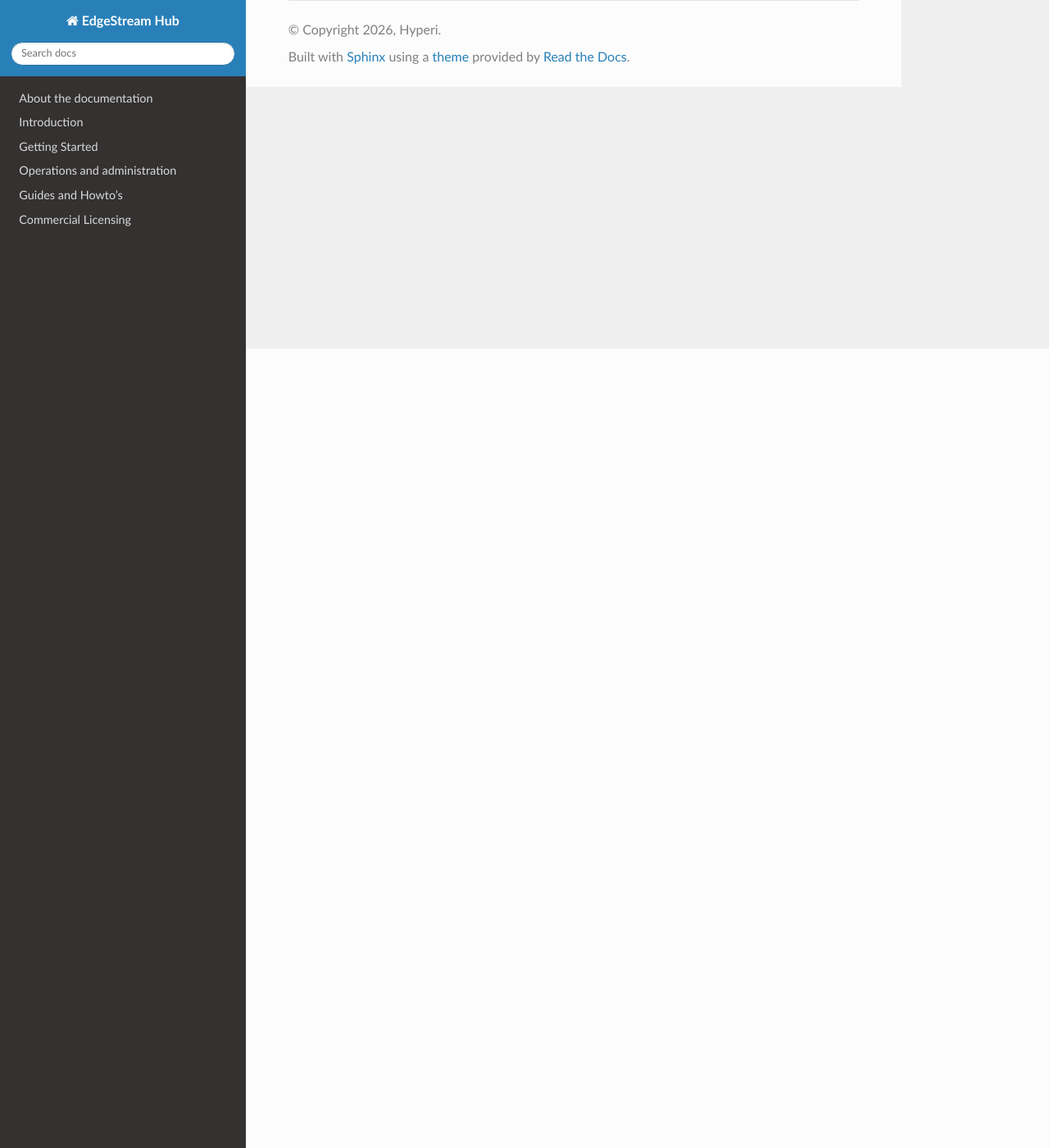
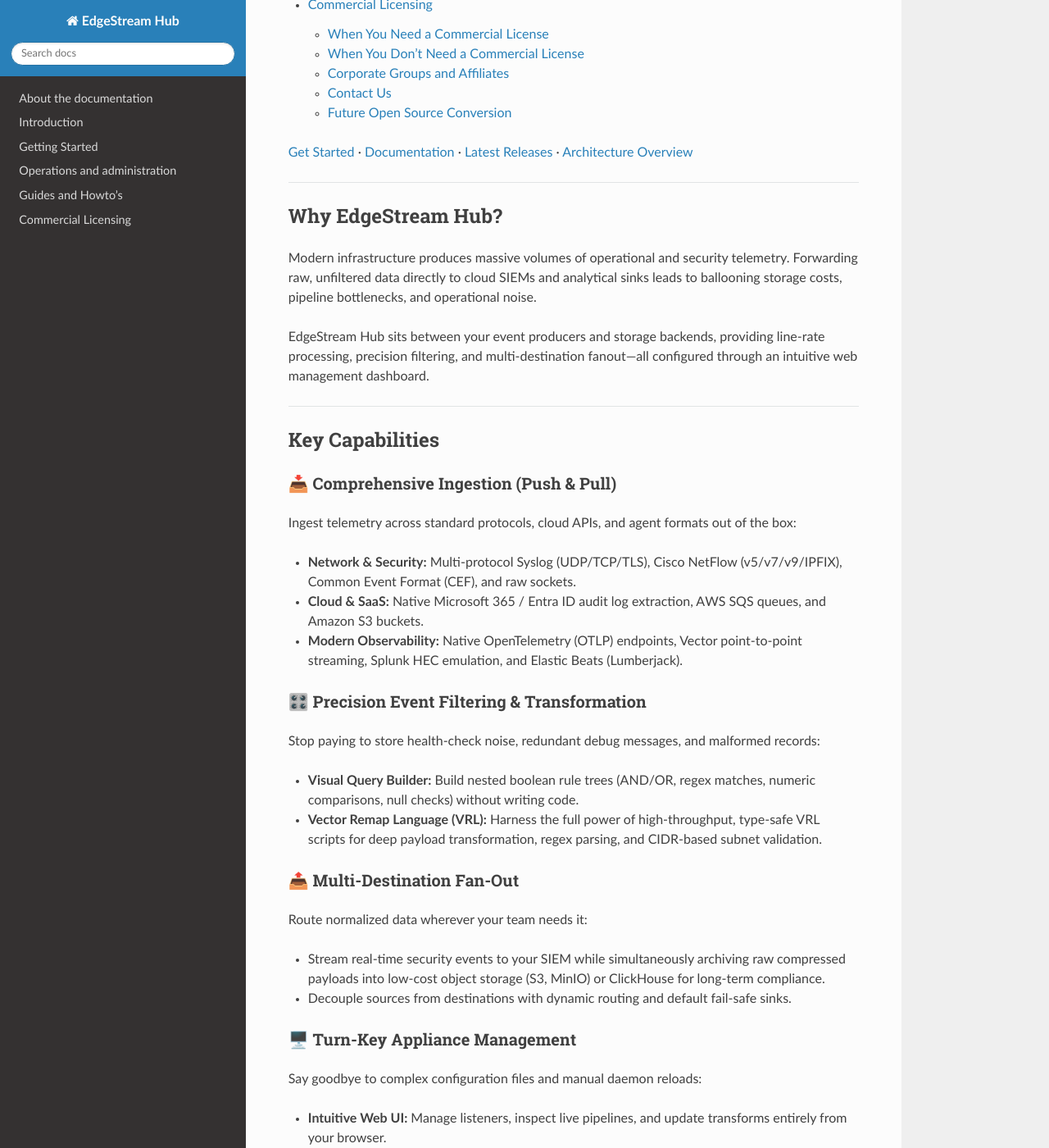
Before and after one commit to hyperi-io/edgestream-hub, a Sphinx documentation site: the page built from docs/source/index.md, in a window 1280 px wide and 1400 px high, scrolled down 975 px. Shown: the whole window at 82% size. Built offline with Sphinx 7.4.7 and the Read the Docs theme 3.1.0, drawn with Linux system fonts in a browser that asks for light colours; some of the changed text lies outside the part shown.

Commit message:
Update index.md

````diff
--- a/docs/source/index.md
+++ b/docs/source/index.md
@@ -1,6 +1,12 @@
-# EdgeStream Documentation
+# EdgeStream Hub
 
-Welcome to the EdgeStream documentation.
+### Enterprise-Grade Observability & Security Pipeline Appliance
+
+**Collect, filter, and route telemetry at the edge—without the configuration headaches.**
+
+EdgeStream Hub is a turn-key telemetry processing appliance built on Debian. Designed to run seamlessly on bare-metal hardware or as a lightweight virtual machine, EdgeStream Hub provides a centralized control plane to ingest, shape, and deliver high-volume logs, metrics, and security events to your upstream destinations.
+
+---
 
 ```{toctree}
 :maxdepth: 2
@@ -13,3 +19,86 @@
 COMMERCIAL
 
 ```
+
+[Get Started](https://www.google.com/search?q=docs/quickstart.md) · [Documentation](https://www.google.com/search?q=docs/index.md) · [Latest Releases](https://www.google.com/search?q=https://github.com/your-org/edgestream-hub/releases) · [Architecture Overview](https://www.google.com/search?q=docs/architecture.md)
+
+---
+
+## Why EdgeStream Hub?
+
+Modern infrastructure produces massive volumes of operational and security telemetry. Forwarding raw, unfiltered data directly to cloud SIEMs and analytical sinks leads to ballooning storage costs, pipeline bottlenecks, and operational noise.
+
+EdgeStream Hub sits between your event producers and storage backends, providing line-rate processing, precision filtering, and multi-destination fanout—all configured through an intuitive web management dashboard.
+
+---
+
+## Key Capabilities
+
+### 📥 Comprehensive Ingestion (Push & Pull)
+
+Ingest telemetry across standard protocols, cloud APIs, and agent formats out of the box:
+
+* **Network & Security:** Multi-protocol Syslog (UDP/TCP/TLS), Cisco NetFlow (v5/v7/v9/IPFIX), Common Event Format (CEF), and raw sockets.
+* **Cloud & SaaS:** Native Microsoft 365 / Entra ID audit log extraction, AWS SQS queues, and Amazon S3 buckets.
+* **Modern Observability:** Native OpenTelemetry (OTLP) endpoints, Vector point-to-point streaming, Splunk HEC emulation, and Elastic Beats (Lumberjack).
+
+### 🎛️ Precision Event Filtering & Transformation
+
+Stop paying to store health-check noise, redundant debug messages, and malformed records:
+
+* **Visual Query Builder:** Build nested boolean rule trees (AND/OR, regex matches, numeric comparisons, null checks) without writing code.
+* **Vector Remap Language (VRL):** Harness the full power of high-throughput, type-safe VRL scripts for deep payload transformation, regex parsing, and CIDR-based subnet validation.
+
+### 📤 Multi-Destination Fan-Out
+
+Route normalized data wherever your team needs it:
+
+* Stream real-time security events to your SIEM while simultaneously archiving raw compressed payloads into low-cost object storage (S3, MinIO) or ClickHouse for long-term compliance.
+* Decouple sources from destinations with dynamic routing and default fail-safe sinks.
+
+### 🖥️ Turn-Key Appliance Management
+
+Say goodbye to complex configuration files and manual daemon reloads:
+
+* **Intuitive Web UI:** Manage listeners, inspect live pipelines, and update transforms entirely from your browser.
+* **Enterprise Access Control:** Built-in multi-factor authentication (TOTP/MFA), role-based administration, and CLI break-glass recovery utilities.
+* **Native Debian Base:** Stable, reproducible, and minimal host footprint with automated system update tracking directly from the dashboard.
+
+---
+
+## How It Works
+
+```text
+[ Data Sources ]               [ EdgeStream Hub ]                 [ Destinations ]
+  Firewalls / Syslog  ───┐                                   ┌──► Cloud SIEM (Splunk, Elastic)
+  Cloud (M365, AWS)   ───┼──► [ Ingest ] ──► [ Filter ] ────┼──► ClickHouse / Long-Term DB
+  OTLP / Beats Agents ───┘      (Tagging)      (Drop/Keep)   └──► Object Storage (S3 / Cold Archive)
+
+```
+
+1. **Ingest:** Listeners bind to host interfaces or actively poll remote APIs, automatically enriching every record with source metadata (`@edgestream.event.*`).
+2. **Filter:** Pipeline transforms evaluate incoming records in memory at line rate, dropping unwanted traffic and standardizing schemas.
+3. **Deliver:** Clean, formatted events stream reliably to one or more configured sinks.
+
+---
+
+## Deployment Options
+
+EdgeStream Hub is distributed as a pre-packaged appliance image and native Debian packages:
+
+| Deployment Type | Target Environments | Recommended Use Case |
+| --- | --- | --- |
+| **Virtual Appliance** | VMware ESXi, Proxmox, Hyper-V, KVM | Standard enterprise edge and branch office collector |
+| **Bare Metal** | 1U/2U Rackmount Hardware | High-throughput aggregation nodes (10GbE+ NetFlow/Syslog) |
+| **Cloud Instance** | AWS EC2, Azure VM, GCP Compute | Regional cloud-native aggregation and transit routing |
+
+---
+
+## Ready to Deploy?
+
+Get your edge telemetry pipeline running in under 15 minutes:
+
+* **[Debian Quickstart Guide](https://www.google.com/search?q=docs/quickstart.md)** — Step-by-step installation instructions for Debian hosts.
+* **[Sources Configuration](https://www.google.com/search?q=docs/sources.md)** — Learn how to set up your first syslog listener or cloud collector.
+* **[Transforms & Filters](https://www.google.com/search?q=docs/filters.md)** — Discover how to write efficient drop rules and reduce downstream ingestion costs.
+* **[Download Latest Release](https://www.google.com/search?q=https://github.com/your-org/edgestream-hub/releases)** — Grab the latest ISO, OVA, or `.deb` packages.
````
